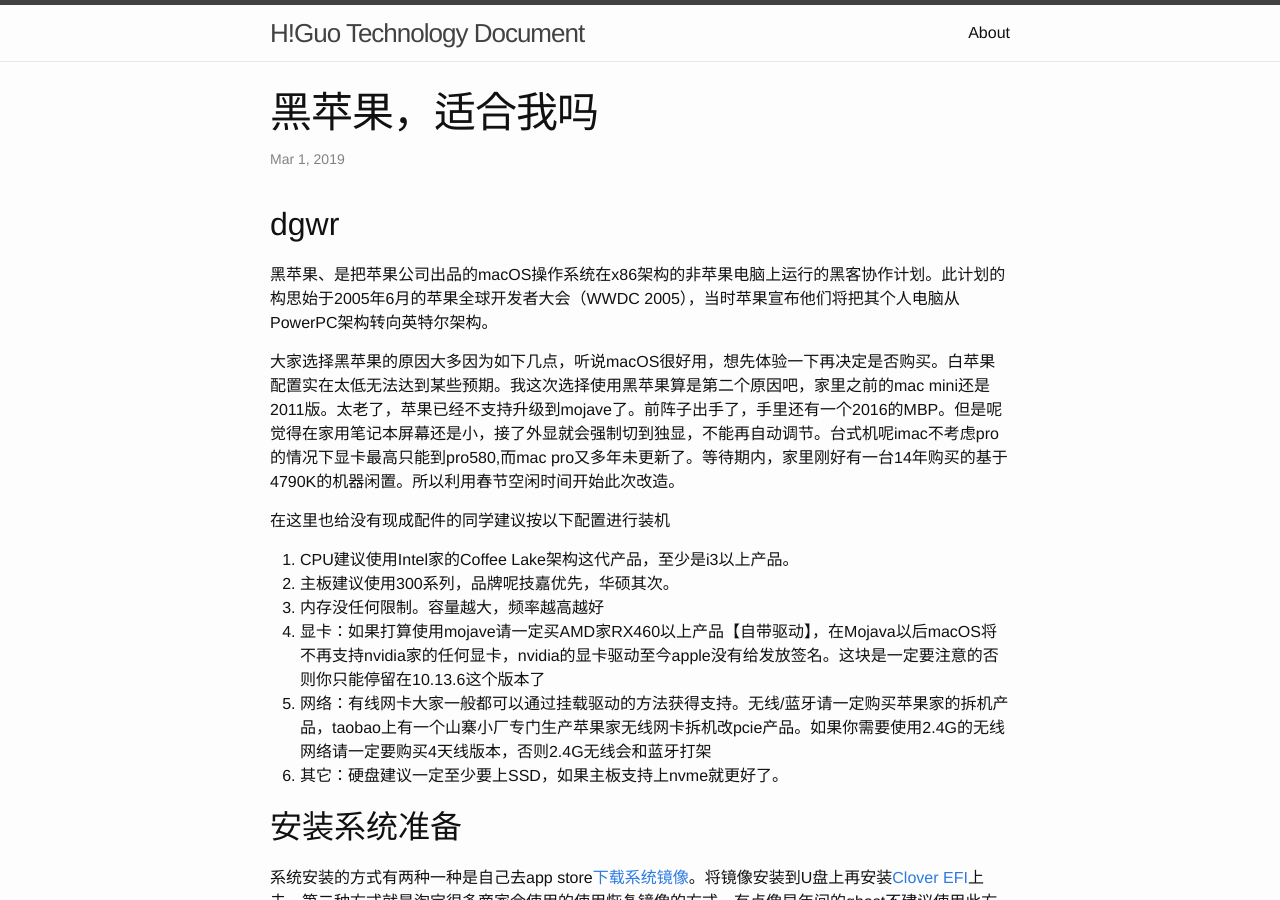
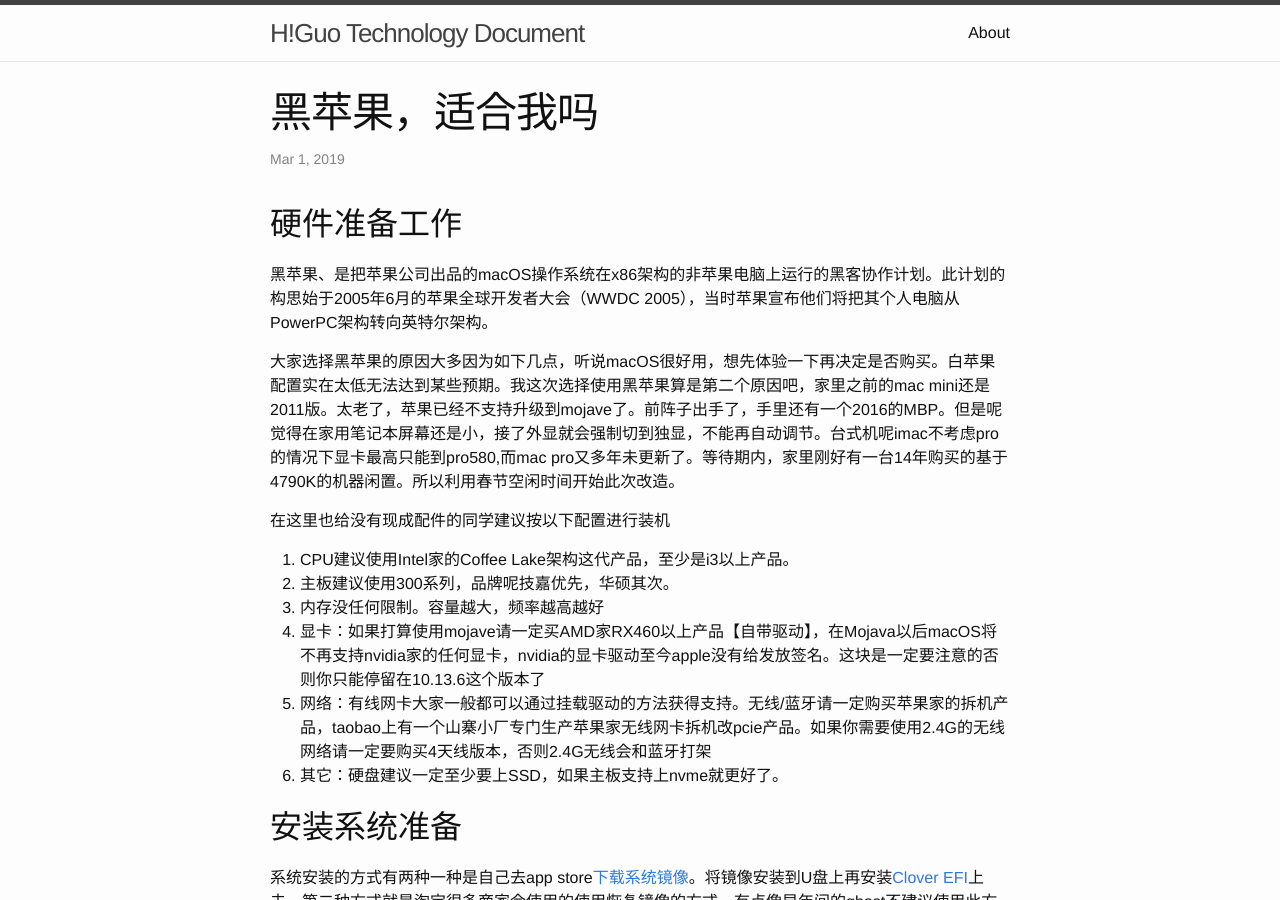
Before and after one commit to guohai163/guohai163.github.io, a Jekyll site: the page built from _posts/2019-03-01-osx86.md, in a window 1280 px wide and 900 px high. Built offline with Jekyll 4.4.1, drawn with Linux system fonts in a browser that asks for light colours.

Commit message:
fix bug word

```diff
--- a/_posts/2019-03-01-osx86.md
+++ b/_posts/2019-03-01-osx86.md
@@ -4,7 +4,7 @@ title:  "黑苹果，适合我吗"
 date:   2019-03-01 21:59:06
 categories: macOS x86 intel amd
 ---
-## dgwr
+## 硬件准备工作 ##
 
 黑苹果、是把苹果公司出品的macOS操作系统在x86架构的非苹果电脑上运行的黑客协作计划。此计划的构思始于2005年6月的苹果全球开发者大会（WWDC 2005），当时苹果宣布他们将把其个人电脑从PowerPC架构转向英特尔架构。
 
```
